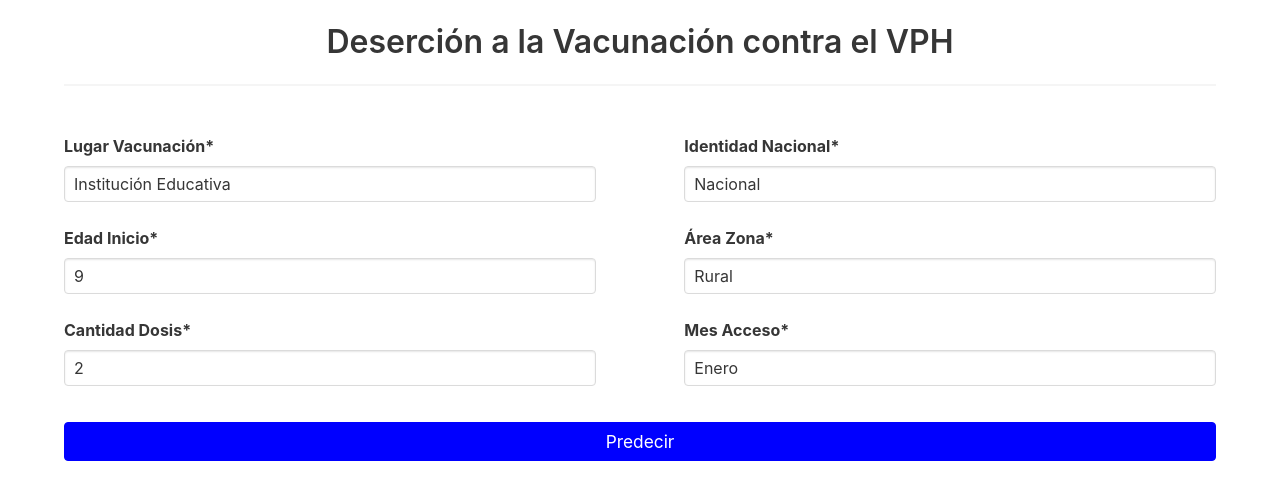
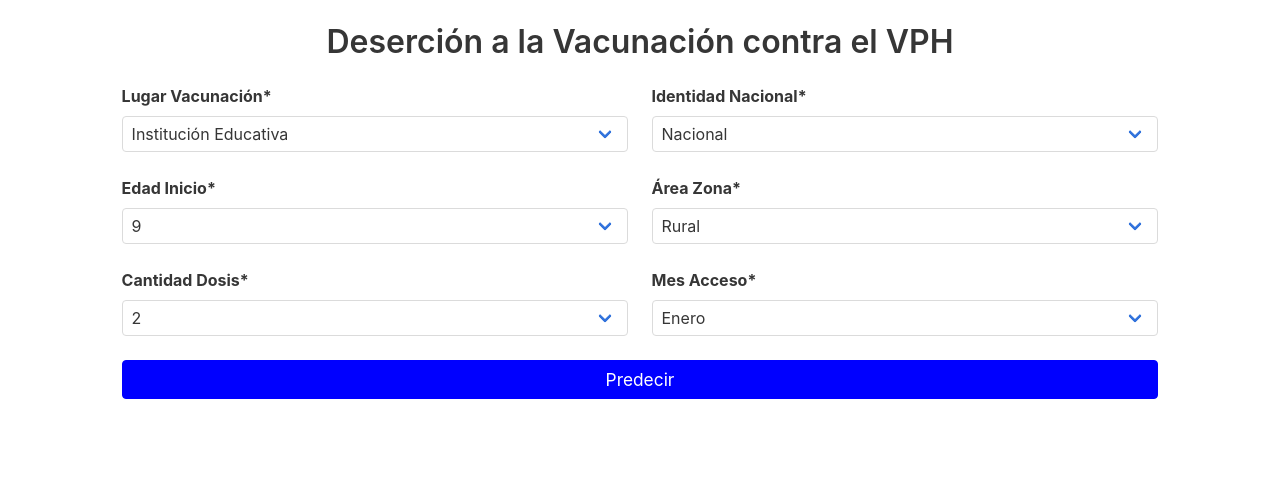
Before and after one commit to UrlishMarroquin/DesercionVPH, a Flask app: page / in a window 1280 px wide. Shown: the top 500 px of the page. Run offline with Flask 2, Linux system fonts and the light colour scheme.

Commit message:
Actualiza Modelo Predictivo

```diff
--- a/app.py
+++ b/app.py
@@ -29,10 +29,10 @@ def api_predict():
         LV_01 = 0
         LV_02 = 0
         IN_01 = 0
-        EI_00 = 0
+        EI_01 = 0
         AZ_01 = 0
-        CD_02 = 0
-        MA_00 = 0
+        CD_01 = 0
+        MA_01 = 0
         lugar_vacunacion = req_data['lugar_vacunacion']
         identidad_nacional = req_data['identidad_nacional']
         edad_inicio = req_data['edad_inicio']
@@ -62,20 +62,17 @@ def api_predict():
             IN_01 = 1
         if identidad_nacional == '2':
             IN_01 = 0
-        EI_00 = int(edad_inicio)
+        EI_01 = int(edad_inicio)
         if area_zona == '1':
             AZ_01 = 1
         if area_zona == '2':
             AZ_01 = 0
-        if cantidad_dosis == '2':
-            CD_02 = 1
-        if cantidad_dosis == '3':
-            CD_02 = 0
-        MA_00 = int(mes_acceso)
+        CD_01 = int(cantidad_dosis)
+        MA_01 = int(mes_acceso)
 
-        Xnew = [LV_01,LV_02,IN_01,EI_00,AZ_01,CD_02,MA_00]
+        Xnew = [LV_01,LV_02,IN_01,EI_01,AZ_01,CD_01,MA_01]
 
-        dataXnewValues = [["LV_01", "LV_02", "IN_01", "EI_00", "AZ_01", "CD_02", "MA_00"], Xnew]
+        dataXnewValues = [["LV_01", "LV_02", "IN_01", "EI_01", "AZ_01", "CD_01", "MA_01"], Xnew]
 
         dataXnewColumns = dataXnewValues.pop(0)
 
@@ -101,10 +98,10 @@ def predict():
         LV_01 = 0
         LV_02 = 0
         IN_01 = 0
-        EI_00 = 0
+        EI_01 = 0
         AZ_01 = 0
-        CD_02 = 0
-        MA_00 = 0
+        CD_01 = 0
+        MA_01 = 0
         lugar_vacunacion = request.form.get('lugar_vacunacion')
         identidad_nacional = request.form.get('identidad_nacional')
         edad_inicio = request.form.get('edad_inicio')
@@ -132,20 +129,17 @@ def predict():
             IN_01 = 1
         if identidad_nacional == '2':
             IN_01 = 0
-        EI_00 = int(edad_inicio)
+        EI_01 = int(edad_inicio)
         if area_zona == '1':
             AZ_01 = 1
         if area_zona == '2':
             AZ_01 = 0
-        if cantidad_dosis == '2':
-            CD_02 = 1
-        if cantidad_dosis == '3':
-            CD_02 = 0
-        MA_00 = int(mes_acceso)
+        CD_01 = int(cantidad_dosis)
+        MA_01 = int(mes_acceso)
 
-        Xnew = [LV_01,LV_02,IN_01,EI_00,AZ_01,CD_02,MA_00]
+        Xnew = [LV_01,LV_02,IN_01,EI_01,AZ_01,CD_01,MA_01]
 
-        dataXnewValues = [["LV_01", "LV_02", "IN_01", "EI_00", "AZ_01", "CD_02", "MA_00"], Xnew]
+        dataXnewValues = [["LV_01", "LV_02", "IN_01", "EI_01", "AZ_01", "CD_01", "MA_01"], Xnew]
 
         dataXnewColumns = dataXnewValues.pop(0)
 
--- a/templates/index.html
+++ b/templates/index.html
@@ -18,39 +18,55 @@
   <body>
     <div class="container">
       <div class="">
-        <br>
-        <h1 class="title" align="center">Deserción a la Vacunación contra el VPH</h1>
-        <hr>
         <form action="/" method="POST">
           <div class="field">
+            <br>
             <table style="width: 100%;">
               <tr>
-                <td style="width: 30%;">
+                <td style="width: 5%;"></td>
+                <td style="width: 90%;">
+                  <h1 class="title" align="center">Deserción a la Vacunación contra el VPH</h1>
+                </td>
+                <td style="width: 5%;"></td>
+              </tr>
+            </table>
+            <table style="width: 100%;">
+              <tr>
+                <td style="width: 5%;"></td>
+                <td style="width: 44%;">
                   <label class="label">Lugar Vacunación*</label>
                   <div class="control">
-                    <select id="lugar_vacunacion" name="lugar_vacunacion" class="input">
+                    <div class="select is-fullwidth">
+                      <select id="lugar_vacunacion" name="lugar_vacunacion">
                         <option value="1">Institución Educativa</option>
                         <option value="2">Establecimiento de Salud</option>
                         <option value="3">Visita Domiciliaria</option>
                       </select>
                     </div>
+                  </div>
                 </td>
-                <td style="width: 5%;"></td>
-                <td style="width: 30%;">
+                <td style="width: 2%;"></td>
+                <td style="width: 44%;">
                   <label class="label">Identidad Nacional*</label>
                   <div class="control">
-                    <select id="identidad_nacional" name="identidad_nacional" class="input">
+                    <div class="select is-fullwidth">
+                      <select id="identidad_nacional" name="identidad_nacional">
                         <option value="1">Nacional</option>
                         <option value="2">Extranjero</option>
                       </select>
+                    </div>
+                  </div>
                 </td>
+                <td style="width: 5%;"></td>
               </tr>
               <br>
               <tr>
-                <td style="width: 30%;">
+                <td style="width: 5%;"></td>
+                <td style="width: 44%;">
                   <br><label class="label">Edad Inicio*</label>
                   <div class="control">
-                    <select id="edad_inicio" name="edad_inicio" class="input">
+                    <div class="select is-fullwidth">
+                      <select id="edad_inicio" name="edad_inicio">
                         <option value="9">9</option>
                         <option value="10">10</option>
                         <option value="11">11</option>
@@ -58,33 +74,41 @@
                         <option value="13">13</option>
                       </select>
                     </div>
+                  </div>
                 </td>
-                <td style="width: 5%;"></td>
-                <td style="width: 30%;">
+                <td style="width: 2%;"></td>
+                <td style="width: 44%;">
                   <br><label class="label">Área Zona*</label>
                   <div class="control">
-                    <select id="area_zona" name="area_zona" class="input">
+                    <div class="select is-fullwidth">
+                      <select id="area_zona" name="area_zona">
                         <option value="1">Rural</option>
                         <option value="2">Urbana</option>
                       </select>
                     </div>
+                  </div>
                 </td>
+                <td style="width: 5%;"></td>
               </tr>
               <tr>
-                <td style="width: 30%;">
+                <td style="width: 5%;"></td>
+                <td style="width: 44%;">
                   <br><label class="label">Cantidad Dosis*</label>
                   <div class="control">
-                    <select id="cantidad_dosis" name="cantidad_dosis" class="input">
+                    <div class="select is-fullwidth">
+                      <select id="cantidad_dosis" name="cantidad_dosis">
                         <option value="2">2</option>
                         <option value="3">3</option>
                       </select>
                     </div>
+                  </div>
                 </td>
-                <td style="width: 5%;"></td>
-                <td style="width: 30%;">
+                <td style="width: 2%;"></td>
+                <td style="width: 44%;">
                   <br><label class="label">Mes Acceso*</label>
                   <div class="control">
-                    <select id="mes_acceso" name="mes_acceso" class="input">
+                    <div class="select is-fullwidth">
+                      <select id="mes_acceso" name="mes_acceso">
                         <option value="1">Enero</option>
                         <option value="2">Febrero</option>
                         <option value="3">Marzo</option>
@@ -99,16 +123,22 @@
                         <option value="12">Diciembre</option>
                       </select>
                     </div>
+                  </div>
                 </td>
+                <td style="width: 5%;"></td>
               </tr>
             </table>
-
+            <br>
+            <table style="width: 100%;">
+              <tr>
+                <td style="width: 5%;"></td>
+                <td style="width: 90%;">
+                  <input type="submit" class="button is-primary is-fullwidth" style="font-size:13pt;padding:2px; border:1px solid blue; background-color:blue" value="Predecir">
+                </td>
+                <td style="width: 5%;"></td>
+              </tr>
+            </table>
           </div>
-
-          <br>
-          <input
-            type="submit" class="button is-primary is-fullwidth" style="font-size:13pt;padding:2px; border:1px solid blue; background-color:blue"
-            value="Predecir">
         </form>
         <br>
           {% if predictions %}
```
Also changed, not shown: 1 other file. Lines whose indentation alone changed are shown as unchanged.
